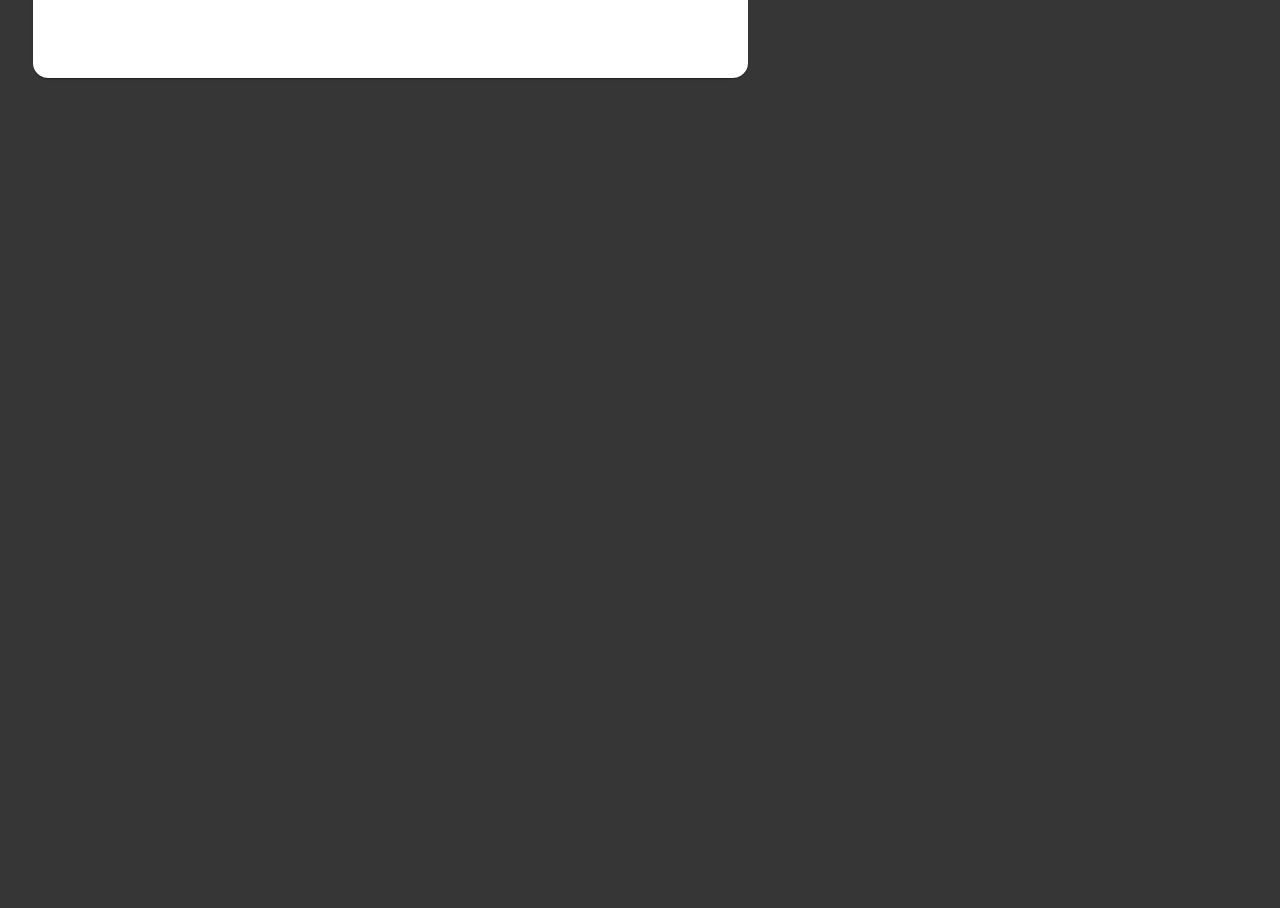
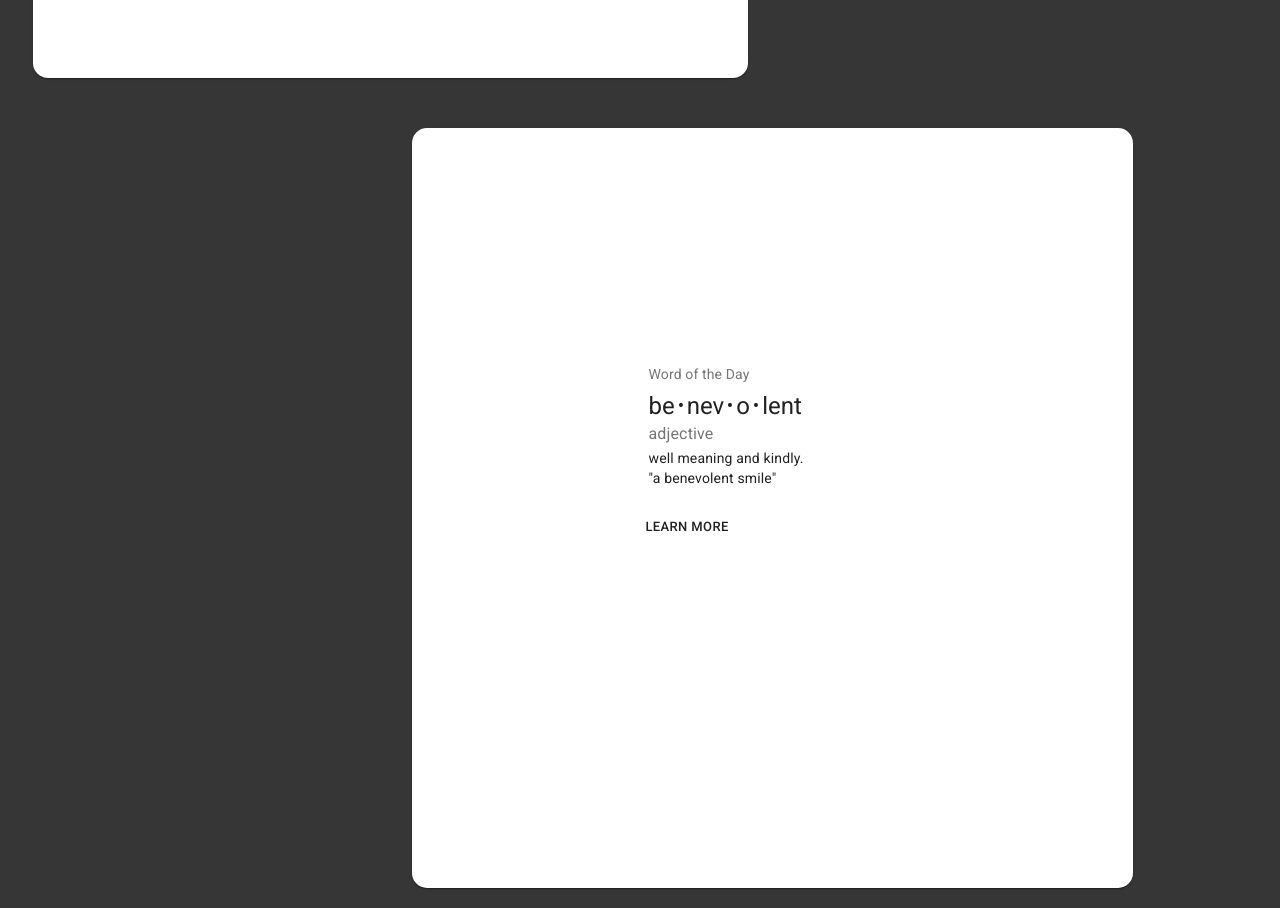
Before and after one commit to cervantesnathalia/work_buddies, a React (Create React App) app in the folder frontend-test/my-app/: page / in a window 1280 px wide. Shown: the part 940-1848 px from the top of the page. Before the commit the page ends 1068 px from the top, so only its background shows below. Built offline with nearby package versions, Linux system fonts and the light colour scheme.

Commit message:
map card wrong position

```diff
--- a/frontend-test/my-app/src/Components/Dashboard.js
+++ b/frontend-test/my-app/src/Components/Dashboard.js
@@ -2,7 +2,7 @@
 import TopNavigation from "./TopNavigation";
 import SearchBar from "./SearchBar";
 import SimpleCard from "./SimpleCard"
-// import Maps from "./Maps";
+import Maps from "./Maps";
 
 class Dashboard extends Component {
   //to hold the state and allows another function permission to use this method
@@ -19,7 +19,7 @@
         <TopNavigation />
         <SearchBar />
         <SimpleCard />
-        {/* <Maps /> */}
+        <Maps />
       </div>
     );
   }
--- a/frontend-test/my-app/src/Components/Maps.js
+++ b/frontend-test/my-app/src/Components/Maps.js
@@ -1,66 +1,66 @@
-// import React from 'react';
-// import { makeStyles } from '@material-ui/core/styles';
-// import Card from '@material-ui/core/Card';
-// import CardActions from '@material-ui/core/CardActions';
-// import CardContent from '@material-ui/core/CardContent';
-// import Button from '@material-ui/core/Button';
-// import Typography from '@material-ui/core/Typography';
+import React from 'react';
+import { makeStyles } from '@material-ui/core/styles';
+import Card from '@material-ui/core/Card';
+import CardActions from '@material-ui/core/CardActions';
+import CardContent from '@material-ui/core/CardContent';
+import Button from '@material-ui/core/Button';
+import Typography from '@material-ui/core/Typography';
 
-// const useStyles = makeStyles({
-//   card: {
-//     minWidth: 75,
-//     padding: '220px',
-//     borderRadius: '15px',
-//     height: '40vh',
+const useStyles = makeStyles({
+  card: {
+    minWidth: 75,
+    padding: '220px',
+    borderRadius: '15px',
+    height: '40vh',
 
-//   },
-//   bullet: {
-//     display: 'inline-block',
-//     margin: '0 2px',
-//     transform: 'scale(0.8)',
+  },
+  bullet: {
+    display: 'inline-block',
+    margin: '0 2px',
+    transform: 'scale(0.8)',
 
-//   },
-//   title: {
-//     fontSize: 14,
-//   },
-//   pos: {
-//     marginBottom: 2,
+  },
+  title: {
+    fontSize: 14,
+  },
+  pos: {
+    marginBottom: 2,
 
-//   },
-// });
+  },
+});
 
-// export default function SimpleCard() {
-//   const classes = useStyles();
-//   const bull = <span className={classes.bullet}>•</span>;
+export default function SimpleCard() {
+  const classes = useStyles();
+  const bull = <span className={classes.bullet}>•</span>;
 
-//   return (
-//     <div style={{marginTop:'25px', margin: '10px 11% 20px 32%'}}>
-//     <Card className={classes.card}>
-//       <CardContent>
-//         <Typography className={classes.title} color="textSecondary" gutterBottom>
-//           Word of the Day
-//         </Typography>
-//         <Typography variant="h5" component="h2">
-//           be
-//           {bull}
-//           nev
-//           {bull}o{bull}
-//           lent
-//         </Typography>
-//         <Typography className={classes.pos} color="textSecondary">
-//           adjective
-//         </Typography>
-//         <Typography variant="body2" component="p">
-//           well meaning and kindly.
-//           <br />
-//           {'"a benevolent smile"'}
-//         </Typography>
-//       </CardContent>
-//       <CardActions>
-//         <Button size="small">Learn More</Button>
-//       </CardActions>
-//     </Card>
-//     </div>
-//   );
+  return (
+    <div style={{marginTop:'25px', margin: '10px 11% 20px 32%'}}>
+    <Card className={classes.card}>
+      <CardContent>
+        <Typography className={classes.title} color="textSecondary" gutterBottom>
+          Word of the Day
+        </Typography>
+        <Typography variant="h5" component="h2">
+          be
+          {bull}
+          nev
+          {bull}o{bull}
+          lent
+        </Typography>
+        <Typography className={classes.pos} color="textSecondary">
+          adjective
+        </Typography>
+        <Typography variant="body2" component="p">
+          well meaning and kindly.
+          <br />
+          {'"a benevolent smile"'}
+        </Typography>
+      </CardContent>
+      <CardActions>
+        <Button size="small">Learn More</Button>
+      </CardActions>
+    </Card>
+    </div>
+  );
 
-// }
+}
```
